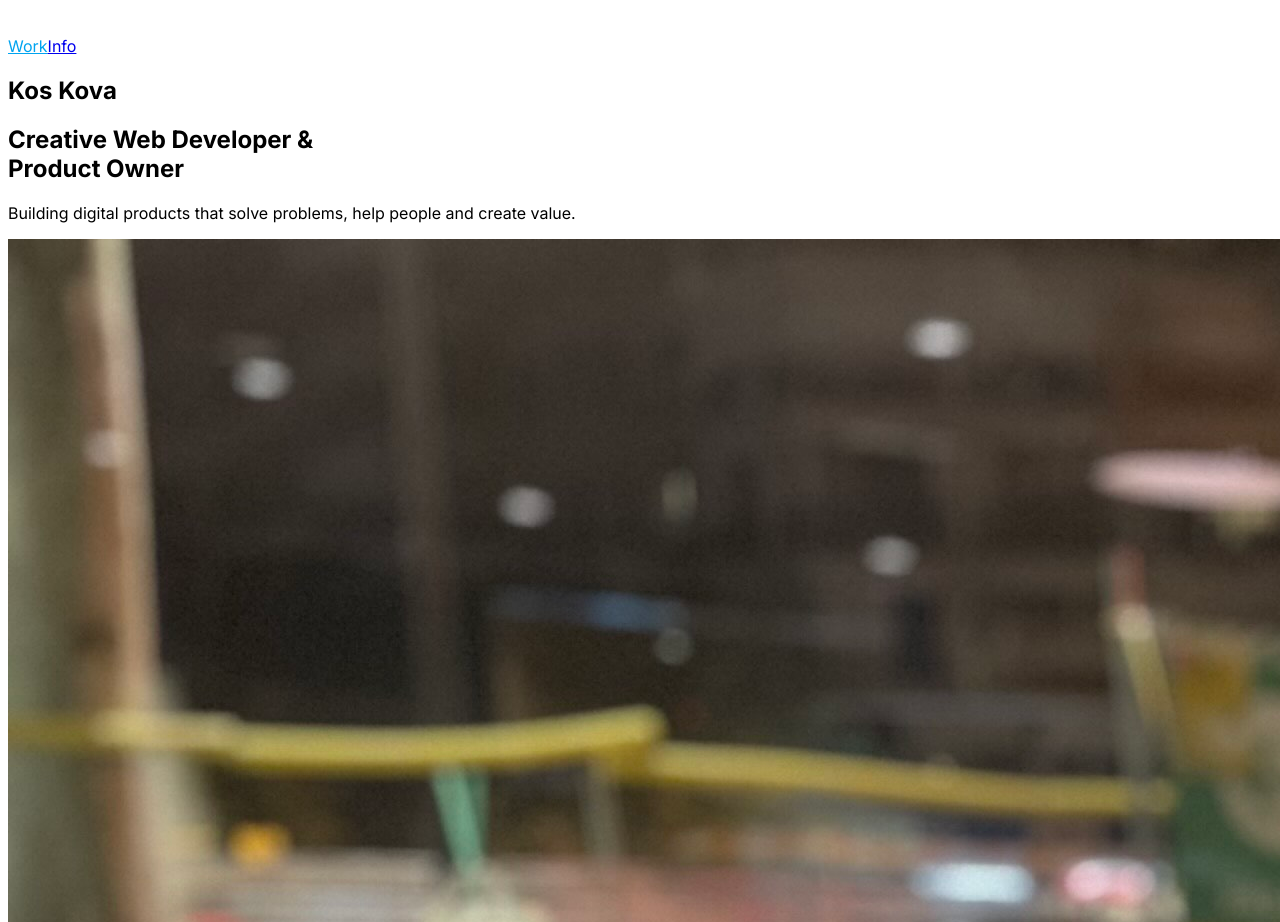
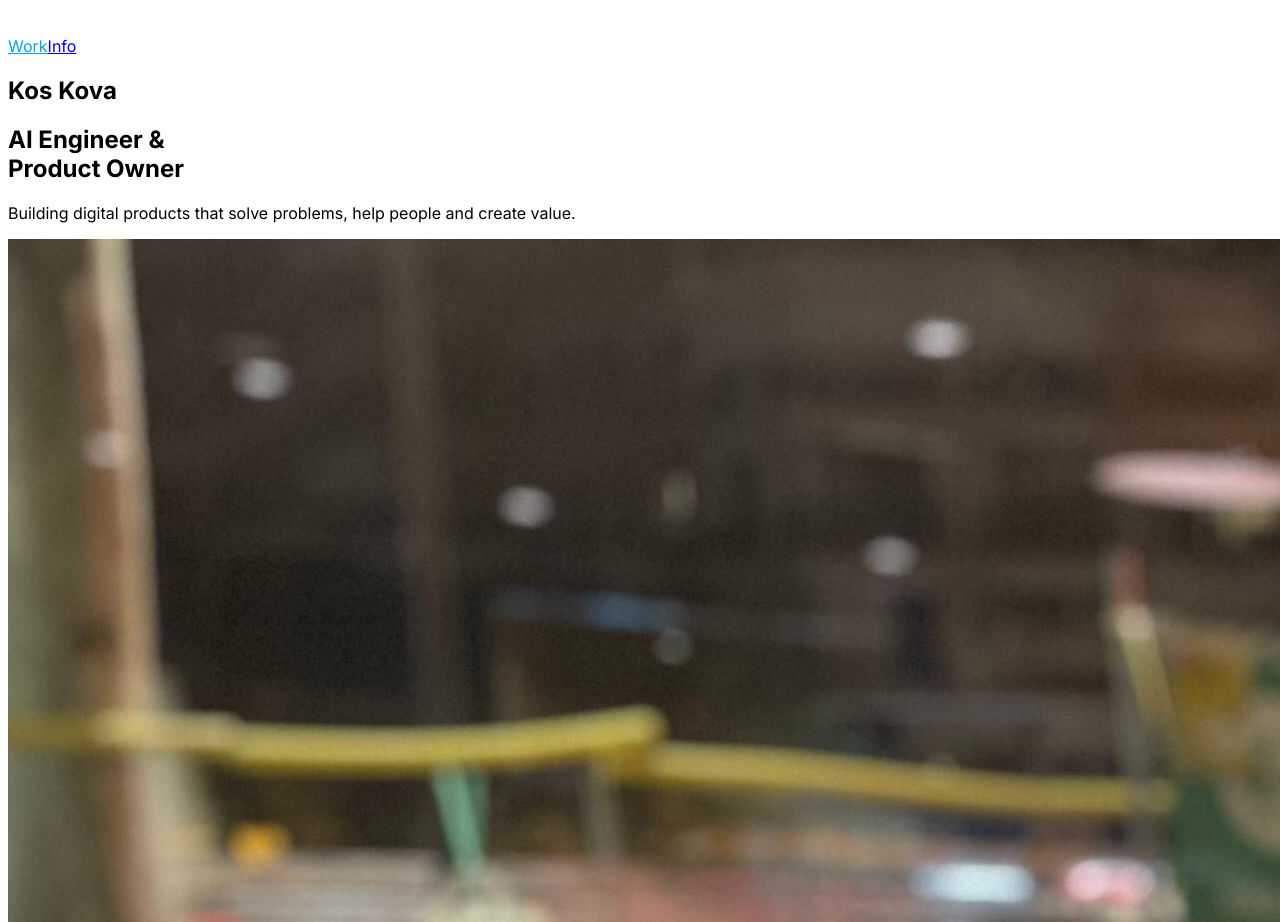
Before and after one commit to kostiantynkovalchuk/PORTFOLIO, a React (Vite) app in the folder client/: page / in a window 1280 px wide. Shown: the part 1000-1922 px from the top of the page. Built offline with nearby package versions, Linux system fonts and the light colour scheme.

Commit message:
Update hero title to AI Engineer & Product Owner
🤖 Generated with [Claude Code](https://claude.com/claude-code)

Co-Authored-By: Claude <noreply@anthropic.com>

```diff
--- a/client/src/components/HeroSection.tsx
+++ b/client/src/components/HeroSection.tsx
@@ -12,8 +12,7 @@ export default function HeroSection() {
                 Kos Kova
               </h1>
               <h2 className="text-xl lg:text-2xl text-gray-600 font-medium mb-6">
-                Creative Web Developer &<br className="sm:hidden" /> Product
-                Owner
+                AI Engineer &<br className="sm:hidden" /> Product Owner
               </h2>
               <p className="text-lg text-gray-700 leading-relaxed">
                 Building digital products that solve problems, help people and
```
Also changed, not shown: 2 other files (tests, documents, lock files or other folders).
